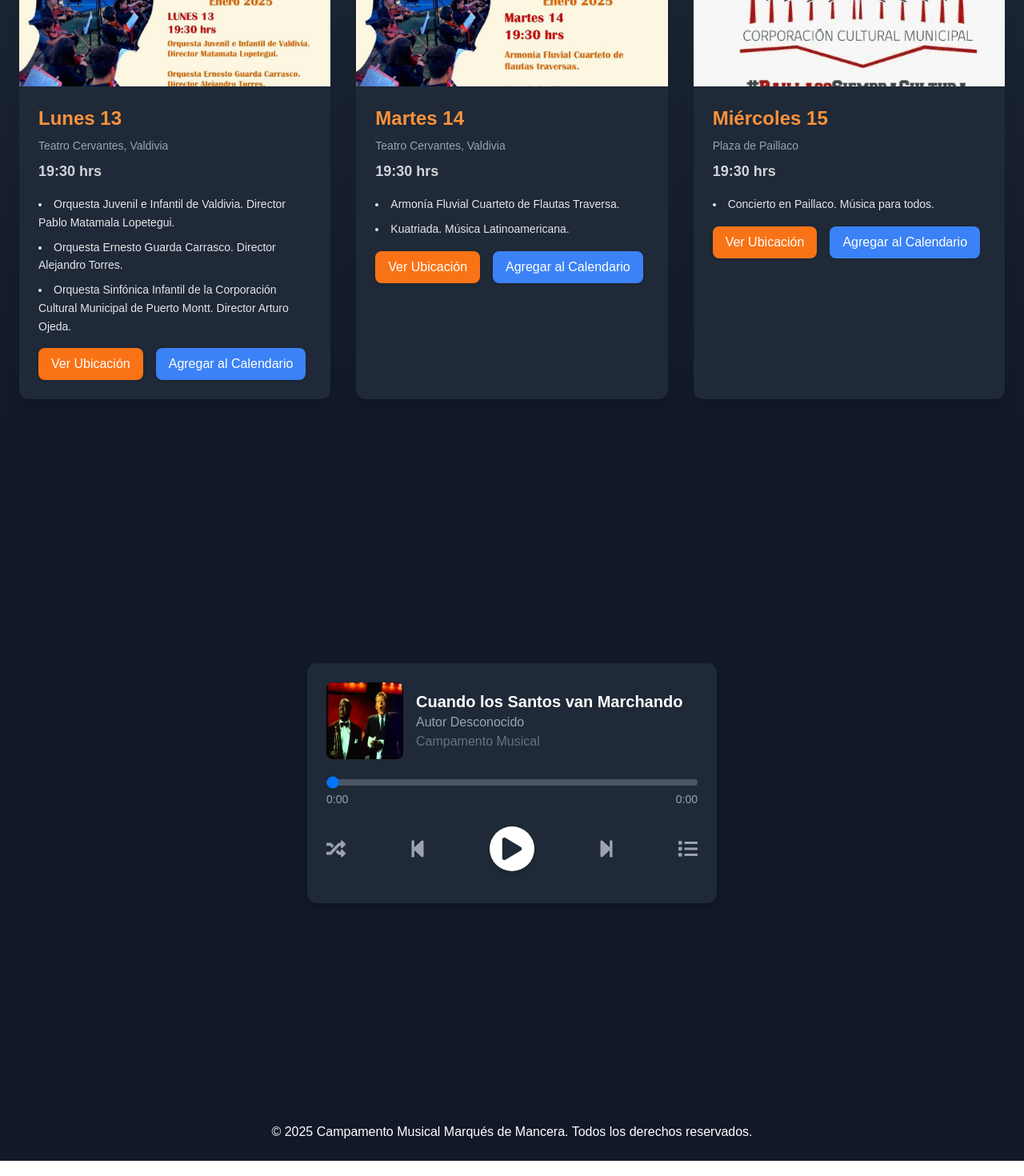
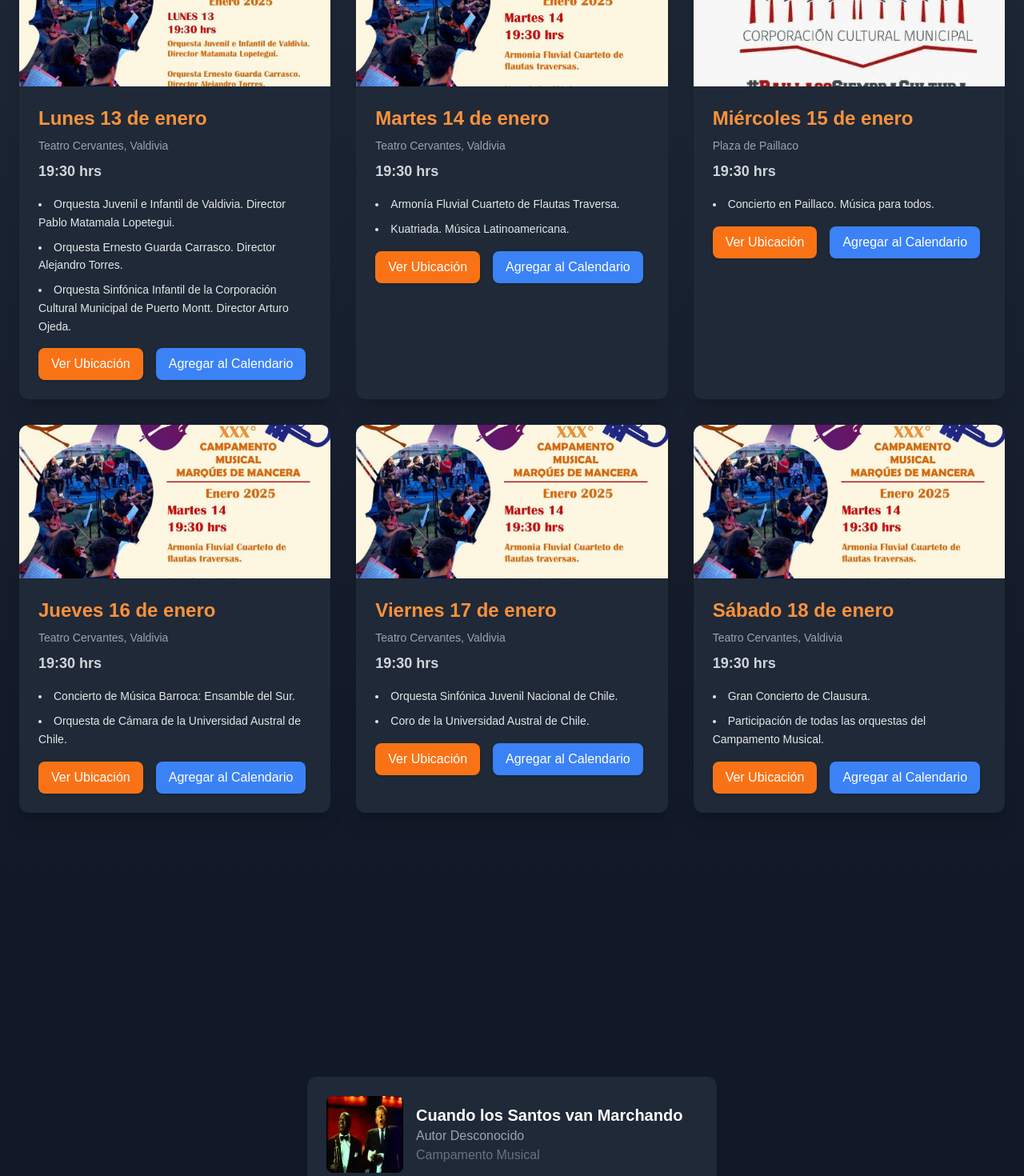
Before and after one commit to jaaneo/camusmancera.cl, a Next.js app: page / in a window 1280 px wide. Shown: the part 640-2110 px from the top of the page at 80% size. Built offline with nearby package versions, Linux system fonts and the light colour scheme.

Commit message:
fix bug img to Image nextjs

```diff
--- a/app/components/Navbar.tsx
+++ b/app/components/Navbar.tsx
@@ -1,11 +1,12 @@
 import React from "react";
+import Image from "next/image";
 
 export default function Navbar() {
   return (
     <nav className="bg-white shadow-md sticky top-0 z-50">
       <div className="max-w-7xl mx-auto px-4 sm:px-6 lg:px-8">
         <div className="flex justify-between items-center py-4">
-          <img src="/logo_camusmancera.png" alt="Logo" className="h-12" />
+          <Image src="/logo_camusmancera.png" alt="Logo" className="h-12" width={65} height={150} />
           <ul className="flex space-x-6 font-medium text-gray-700">
             <li><a href="#inicio" className="hover:text-orange-500">Inicio</a></li>
             <li><a href="#exponentes" className="hover:text-orange-500">Exponentes</a></li>
--- a/app/components/Programa.tsx
+++ b/app/components/Programa.tsx
@@ -1,25 +1,37 @@
 "use client";
 
 import React from "react";
+import Image from "next/image";
 
-const programaData = [
+type Programa = {
+  dia: string;
+  hora: string;
+  lugar: string;
+  ubicacion: string;
+  eventos: string[];
+  imagen: string;
+};
+
+const programaData: Programa[] = [
   {
-    dia: "Lunes 13",
+    dia: "Lunes 13 de enero",
     hora: "19:30 hrs",
     lugar: "Teatro Cervantes, Valdivia",
-    ubicacion: "https://goo.gl/maps/TeatroCervantesValdivia", // Enlace de Google Maps
+    ubicacion:
+      "https://google.com/maps/dir/-39.8399439,-73.2240565/Teatro+Cervantes+Valdivia/@-39.8260035,-73.2530655,6919m/data=!3m2!1e3!4b1!4m9!4m8!1m1!4e1!1m5!1m1!1s0x9615ee761f544113:0xc0f7a3491355fa2b!2m2!1d-73.2456142!2d-39.8127818?entry=ttu&g_ep=EgoyMDI0MTIxMS4wIKXMDSoJLDEwMjExMjMzSAFQAw%3D%3D",
     eventos: [
       "Orquesta Juvenil e Infantil de Valdivia. Director Pablo Matamala Lopetegui.",
       "Orquesta Ernesto Guarda Carrasco. Director Alejandro Torres.",
       "Orquesta Sinfónica Infantil de la Corporación Cultural Municipal de Puerto Montt. Director Arturo Ojeda.",
     ],
-    imagen: "/lunes.jpg", // Imagen correspondiente
+    imagen: "/lunes.jpg",
   },
   {
-    dia: "Martes 14",
+    dia: "Martes 14 de enero",
     hora: "19:30 hrs",
     lugar: "Teatro Cervantes, Valdivia",
-    ubicacion: "https://goo.gl/maps/TeatroCervantesValdivia",
+    ubicacion:
+      "https://google.com/maps/dir/-39.8399439,-73.2240565/Teatro+Cervantes+Valdivia/@-39.8260035,-73.2530655,6919m/data=!3m2!1e3!4b1!4m9!4m8!1m1!4e1!1m5!1m1!1s0x9615ee761f544113:0xc0f7a3491355fa2b!2m2!1d-73.2456142!2d-39.8127818?entry=ttu&g_ep=EgoyMDI0MTIxMS4wIKXMDSoJLDEwMjExMjMzSAFQAw%3D%3D",
     eventos: [
       "Armonía Fluvial Cuarteto de Flautas Traversa.",
       "Kuatriada. Música Latinoamericana.",
@@ -27,43 +39,72 @@ const programaData = [
     imagen: "/martes.jpg",
   },
   {
-    dia: "Miércoles 15",
+    dia: "Miércoles 15 de enero",
     hora: "19:30 hrs",
     lugar: "Plaza de Paillaco",
-    ubicacion: "https://goo.gl/maps/PlazaDePaillaco",
+    ubicacion:
+      "https://www.google.com/maps/dir//Av.+Bernardo+O'Higgins+345,+Paillaco,+Los+R%C3%ADos/@-40.0706411,-72.9551351,27578m/data=!3m1!1e3!4m8!4m7!1m0!1m5!1m1!1s0x9616798c859aa3f7:0x24f6345739e662d0!2m2!1d-72.8727342!2d-40.0706703?entry=ttu&g_ep=EgoyMDI0MTIxMS4wIKXMDSoJLDEwMjExMjMzSAFQAw%3D%3D",
     eventos: ["Concierto en Paillaco. Música para todos."],
     imagen: "/paillaco.jpg",
+  },
+  {
+    dia: "Jueves 16 de enero",
+    hora: "19:30 hrs",
+    lugar: "Teatro Cervantes, Valdivia",
+    ubicacion:
+      "https://google.com/maps/dir/-39.8399439,-73.2240565/Teatro+Cervantes+Valdivia/@-39.8260035,-73.2530655,6919m/data=!3m2!1e3!4b1!4m9!4m8!1m1!4e1!1m5!1m1!1s0x9615ee761f544113:0xc0f7a3491355fa2b!2m2!1d-73.2456142!2d-39.8127818?entry=ttu&g_ep=EgoyMDI0MTIxMS4wIKXMDSoJLDEwMjExMjMzSAFQAw%3D%3D",
+    eventos: [
+      "Concierto de Música Barroca: Ensamble del Sur.",
+      "Orquesta de Cámara de la Universidad Austral de Chile.",
+    ],
+    imagen: "/jueves.jpg",
+  },
+  {
+    dia: "Viernes 17 de enero",
+    hora: "19:30 hrs",
+    lugar: "Teatro Cervantes, Valdivia",
+    ubicacion:
+      "https://google.com/maps/dir/-39.8399439,-73.2240565/Teatro+Cervantes+Valdivia/@-39.8260035,-73.2530655,6919m/data=!3m2!1e3!4b1!4m9!4m8!1m1!4e1!1m5!1m1!1s0x9615ee761f544113:0xc0f7a3491355fa2b!2m2!1d-73.2456142!2d-39.8127818?entry=ttu&g_ep=EgoyMDI0MTIxMS4wIKXMDSoJLDEwMjExMjMzSAFQAw%3D%3D",
+    eventos: [
+      "Orquesta Sinfónica Juvenil Nacional de Chile.",
+      "Coro de la Universidad Austral de Chile.",
+    ],
+    imagen: "/viernes.jpg",
+  },
+  {
+    dia: "Sábado 18 de enero",
+    hora: "19:30 hrs",
+    lugar: "Teatro Cervantes, Valdivia",
+    ubicacion:
+      "https://google.com/maps/dir/-39.8399439,-73.2240565/Teatro+Cervantes+Valdivia/@-39.8260035,-73.2530655,6919m/data=!3m2!1e3!4b1!4m9!4m8!1m1!4e1!1m5!1m1!1s0x9615ee761f544113:0xc0f7a3491355fa2b!2m2!1d-73.2456142!2d-39.8127818?entry=ttu&g_ep=EgoyMDI0MTIxMS4wIKXMDSoJLDEwMjExMjMzSAFQAw%3D%3D",
+    eventos: [
+      "Gran Concierto de Clausura.",
+      "Participación de todas las orquestas del Campamento Musical.",
+    ],
+    imagen: "/sabado.jpg",
   },
 ];
 
 export default function Programa() {
-  const handleAddToCalendar = (programa: any) => {
-    const event = `
-BEGIN:VCALENDAR
+  const handleAddToCalendar = (programa: Programa) => {
+    const [dia, mes] = programa.dia.split(" de ");
+    const fecha = `2025-${mes === "enero" ? "01" : ""}-${dia.padStart(2, "0")}`;
+    const icsContent = `BEGIN:VCALENDAR
 VERSION:2.0
 BEGIN:VEVENT
-SUMMARY:${programa.dia} - ${programa.eventos[0]}
+SUMMARY:Evento: ${programa.lugar}
+DTSTART:${fecha}T193000Z
+DTEND:${fecha}T213000Z
 LOCATION:${programa.lugar}
-DTSTART:${formatToICalDate(new Date(`2025-01-${programa.dia.split(" ")[1]}`))}T193000Z
-DTEND:${formatToICalDate(new Date(`2025-01-${programa.dia.split(" ")[1]}`))}T213000Z
-DESCRIPTION:${programa.eventos.join(", ")}
+DESCRIPTION:Evento del Campamento Musical 2025
 END:VEVENT
-END:VCALENDAR
-    `.trim();
+END:VCALENDAR`;
 
-    const blob = new Blob([event], { type: "text/calendar;charset=utf-8" });
-    const url = URL.createObjectURL(blob);
-
+    const blob = new Blob([icsContent], { type: "text/calendar;charset=utf-8;" });
     const link = document.createElement("a");
-    link.href = url;
-    link.download = `${programa.dia.replace(/\s/g, "_")}_evento.ics`;
+    link.href = URL.createObjectURL(blob);
+    link.download = `evento-${programa.dia.replace(/\s/g, "-")}.ics`;
     link.click();
-
-    URL.revokeObjectURL(url);
-  };
-
-  const formatToICalDate = (date: Date) => {
-    return date.toISOString().replace(/[-:]/g, "").split(".")[0];
   };
 
   return (
@@ -79,9 +120,11 @@ END:VCALENDAR
               className="relative bg-gray-800 rounded-xl shadow-xl overflow-hidden transform transition-transform duration-300 hover:scale-105"
             >
               {/* Imagen */}
-              <img
+              <Image
                 src={programa.imagen}
                 alt={`Imagen del ${programa.dia}`}
+                width={500}
+                height={192}
                 className="w-full h-48 object-cover"
               />
               {/* Contenido */}
@@ -114,8 +157,6 @@ END:VCALENDAR
                   </button>
                 </div>
               </div>
-              {/* Overlay */}
-              <div className="absolute inset-0 bg-gradient-to-t from-black via-transparent to-transparent opacity-0 hover:opacity-40 transition-opacity duration-300"></div>
             </div>
           ))}
         </div>
```
